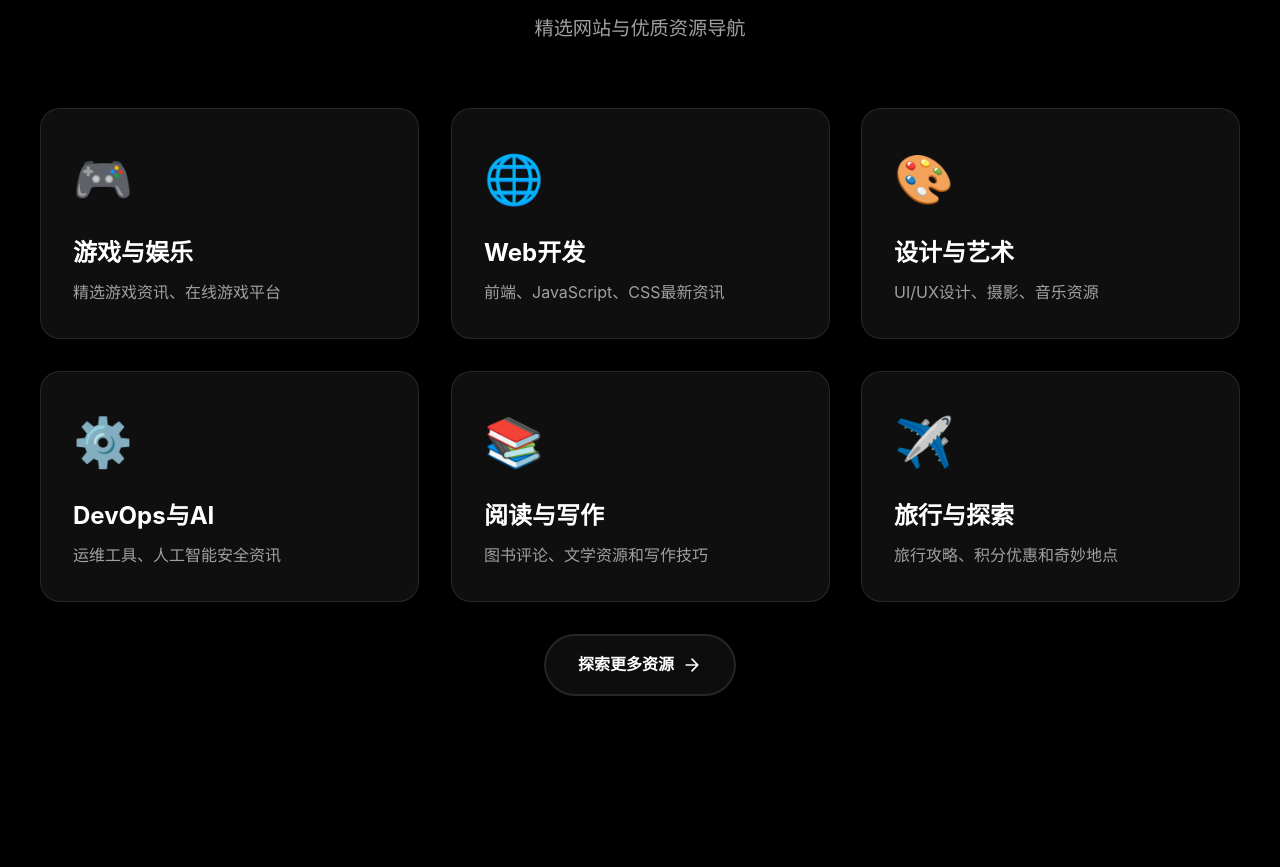
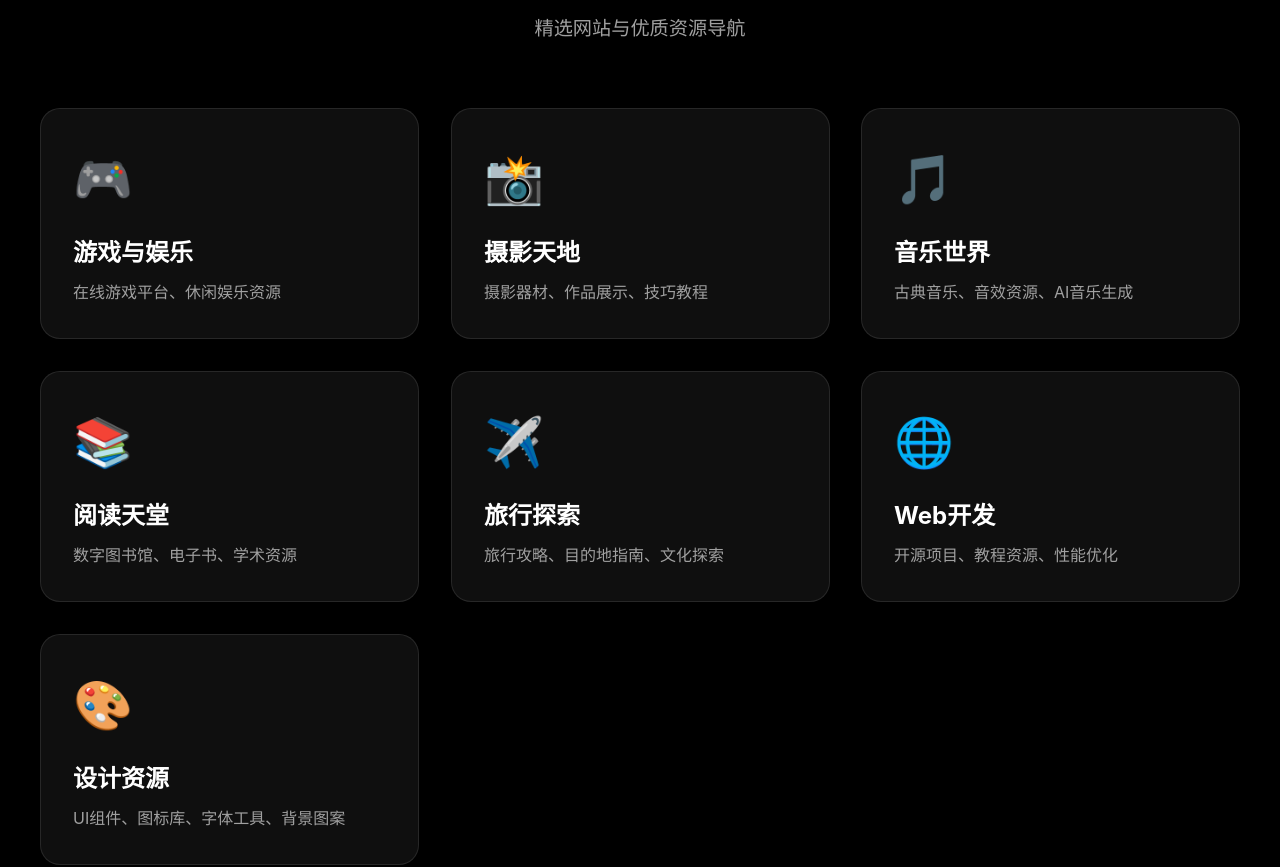
Before and after one commit to Throneto/website-sample, a website: page index.html in a window 1280 px wide. Shown: the part 1081-1948 px from the top of the page. Drawn offline with Linux system fonts and the light colour scheme; some packages are replaced by stand-ins of ours; a script that the page names is missing.

Commit message:
Update index.html: Revise content for various sections including "游戏与娱乐", "摄影天地", "音乐世界", "阅读天堂", and "旅行探索" with new descriptions and titles. Add new sections for "Web开发" and "设计资源" to enhance resource offerings.

```diff
--- a/index.html
+++ b/index.html
@@ -144,32 +144,37 @@
                     <div class="glass-card" onclick="location.href='/pages/knowledge.html'" style="cursor: pointer;">
                         <div class="card-icon">🎮</div>
                         <h3>游戏与娱乐</h3>
-                        <p>精选游戏资讯、在线游戏平台</p>
+                        <p>在线游戏平台、休闲娱乐资源</p>
+                    </div>
+                    <div class="glass-card" onclick="location.href='/pages/knowledge.html'" style="cursor: pointer;">
+                        <div class="card-icon">📸</div>
+                        <h3>摄影天地</h3>
+                        <p>摄影器材、作品展示、技巧教程</p>
+                    </div>
+                    <div class="glass-card" onclick="location.href='/pages/knowledge.html'" style="cursor: pointer;">
+                        <div class="card-icon">🎵</div>
+                        <h3>音乐世界</h3>
+                        <p>古典音乐、音效资源、AI音乐生成</p>
+                    </div>
+                    <div class="glass-card" onclick="location.href='/pages/knowledge.html'" style="cursor: pointer;">
+                        <div class="card-icon">📚</div>
+                        <h3>阅读天堂</h3>
+                        <p>数字图书馆、电子书、学术资源</p>
+                    </div>
+                    <div class="glass-card" onclick="location.href='/pages/knowledge.html'" style="cursor: pointer;">
+                        <div class="card-icon">✈️</div>
+                        <h3>旅行探索</h3>
+                        <p>旅行攻略、目的地指南、文化探索</p>
                     </div>
                     <div class="glass-card" onclick="location.href='/pages/knowledge.html'" style="cursor: pointer;">
                         <div class="card-icon">🌐</div>
                         <h3>Web开发</h3>
-                        <p>前端、JavaScript、CSS最新资讯</p>
+                        <p>开源项目、教程资源、性能优化</p>
                     </div>
                     <div class="glass-card" onclick="location.href='/pages/knowledge.html'" style="cursor: pointer;">
                         <div class="card-icon">🎨</div>
-                        <h3>设计与艺术</h3>
-                        <p>UI/UX设计、摄影、音乐资源</p>
-                    </div>
-                    <div class="glass-card" onclick="location.href='/pages/knowledge.html'" style="cursor: pointer;">
-                        <div class="card-icon">⚙️</div>
-                        <h3>DevOps与AI</h3>
-                        <p>运维工具、人工智能安全资讯</p>
-                    </div>
-                    <div class="glass-card" onclick="location.href='/pages/knowledge.html'" style="cursor: pointer;">
-                        <div class="card-icon">📚</div>
-                        <h3>阅读与写作</h3>
-                        <p>图书评论、文学资源和写作技巧</p>
-                    </div>
-                    <div class="glass-card" onclick="location.href='/pages/knowledge.html'" style="cursor: pointer;">
-                        <div class="card-icon">✈️</div>
-                        <h3>旅行与探索</h3>
-                        <p>旅行攻略、积分优惠和奇妙地点</p>
+                        <h3>设计资源</h3>
+                        <p>UI组件、图标库、字体工具、背景图案</p>
                     </div>
                 </div>
                 <div style="text-align: center; margin-top: 2rem;">
```
